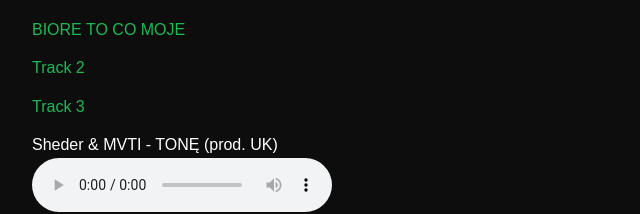
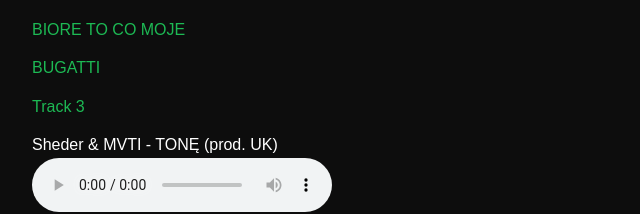
Before and after one commit to Dwizzy23/dwizzy.space, a plain HTML site: page index.html in a window 1280 px wide. Shown: the part 590-804 px from the top of the page, 190-830 px from the left. Drawn offline with Linux system fonts and the light colour scheme.

Commit message:
Update index.html

```diff
--- a/index.html
+++ b/index.html
@@ -73,7 +73,7 @@
 
 <ul>
   <li><a href="#" onclick="playTrack('https://www.dropbox.com/scl/fi/bczlu7v52msw6xunjeflu/RUSINA-BIORE-TO-CO-MOJE-MIXED-corected.wav?rlkey=hyyjuig1d62zl1ki2ijbrs6j0&st=u9hz4iuy?raw=1')">BIORE TO CO MOJE</a></li>
-  <li><a href="#" onclick="playTrack('https://www.dropbox.com/s/utwor2/track2.mp3?raw=1')">Track 2</a></li>
+  <li><a href="#" onclick="playTrack('https://www.dropbox.com/scl/fi/1bowvqa8ehrgmqdq6q9qk/RUSINA-BUGATTI-coreccted-quality.wav?rlkey=98tqrbihnu9csjkw3emguw5lk&st=fdql356p?raw=1')">BUGATTI</a></li>
   <li><a href="#" onclick="playTrack('https://www.dropbox.com/s/utwor3/track3.mp3?raw=1')">Track 3</a></li>
   <!-- dodaj resztę do Track 26 -->
 </ul>
```
